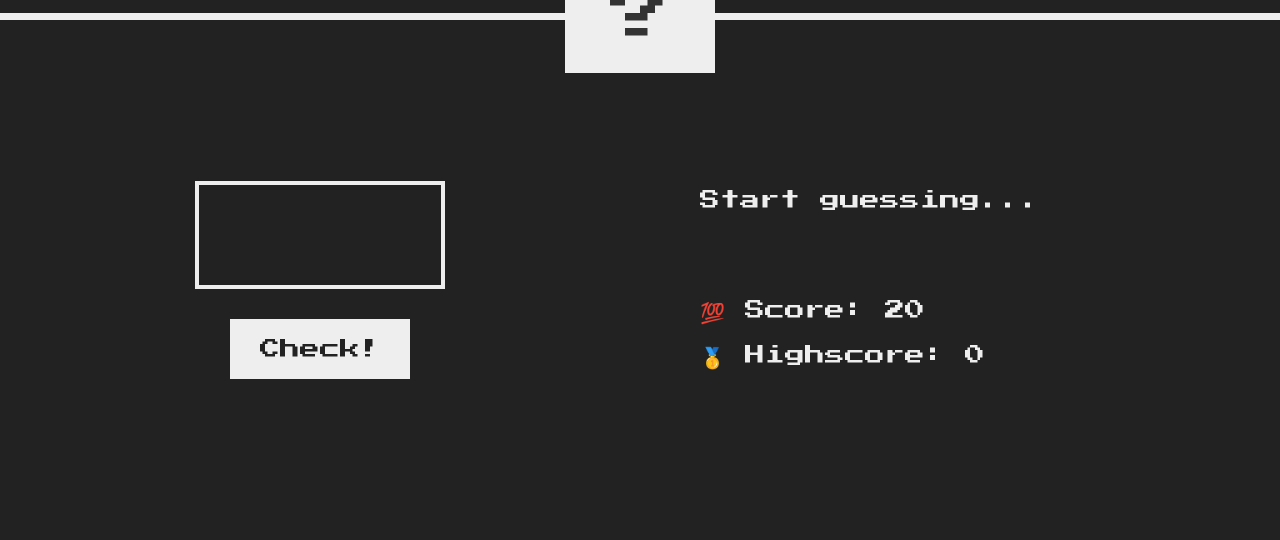
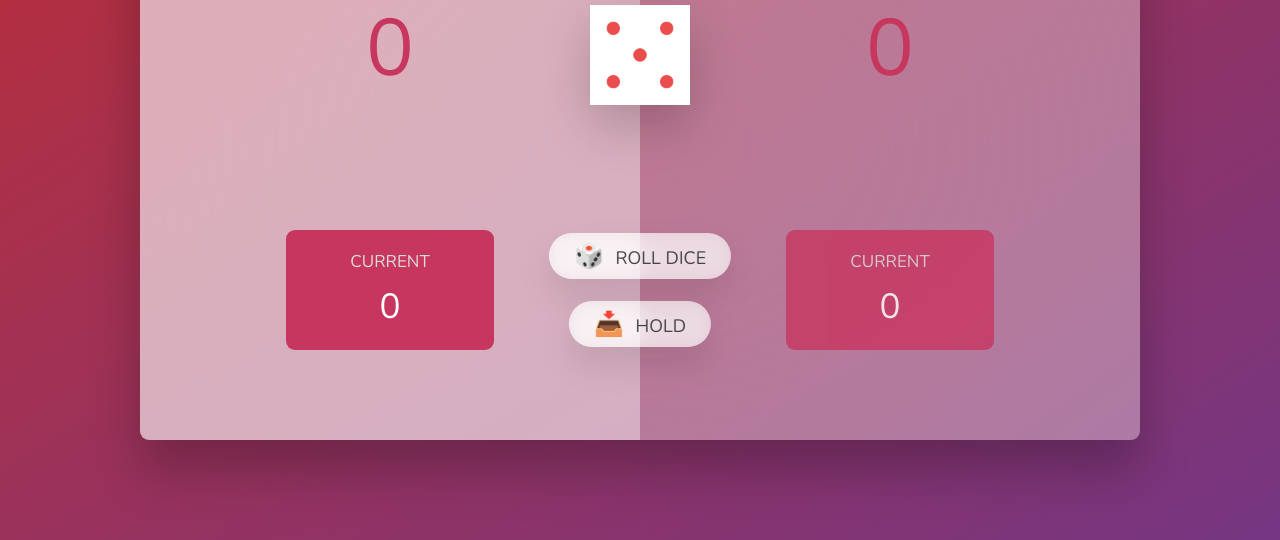
Before and after one commit to Daniel-io/webpack-boilerplate, a website built with webpack: page dist/index.html in a window 1280 px wide. Shown: the part 260-800 px from the top of the page. Built offline with nearby package versions, Linux system fonts and the light colour scheme; no server answers.

Commit message:
Add images

```diff
--- a/src/css/style.css
+++ b/src/css/style.css
@@ -1,4 +1,4 @@
-@import url('https://fonts.googleapis.com/css?family=Press+Start+2P&display=swap');
+@import url('https://fonts.googleapis.com/css2?family=Nunito&display=swap');
 
 * {
   margin: 0;
@@ -12,108 +12,172 @@ html {
 }
 
 body {
-  font-family: 'Press Start 2P', sans-serif;
-  color: #eee;
-  background-color: #222;
-  /* background-color: #60b347; */
+  font-family: 'Nunito', sans-serif;
+  font-weight: 400;
+  height: 100vh;
+  color: #333;
+  background-image: linear-gradient(to top left, #753682 0%, #bf2e34 100%);
+  display: flex;
+  align-items: center;
+  justify-content: center;
 }
 
 /* LAYOUT */
-header {
+main {
   position: relative;
-  height: 35vh;
-  border-bottom: 7px solid #eee;
+  width: 100rem;
+  height: 60rem;
+  background-color: rgba(255, 255, 255, 0.35);
+  backdrop-filter: blur(200px);
+  filter: blur();
+  box-shadow: 0 3rem 5rem rgba(0, 0, 0, 0.25);
+  border-radius: 9px;
+  overflow: hidden;
+  display: flex;
 }
 
-main {
-  height: 65vh;
-  color: #eee;
-  display: flex;
-  align-items: center;
-  justify-content: space-around;
-}
-
-.left {
-  width: 52rem;
+.player {
+  flex: 50%;
+  padding: 9rem;
   display: flex;
   flex-direction: column;
   align-items: center;
+  transition: all 0.75s;
 }
 
-.right {
-  width: 52rem;
-  font-size: 2rem;
+/* ELEMENTS */
+.name {
+  position: relative;
+  font-size: 4rem;
+  text-transform: uppercase;
+  letter-spacing: 1px;
+  word-spacing: 2px;
+  font-weight: 300;
+  margin-bottom: 1rem;
 }
 
-/* ELEMENTS STYLE */
-h1 {
-  font-size: 4rem;
-  text-align: center;
-  position: absolute;
-  width: 100%;
-  top: 52%;
-  left: 50%;
-  transform: translate(-50%, -50%);
+.score {
+  font-size: 8rem;
+  font-weight: 300;
+  color: #c7365f;
+  margin-bottom: auto;
 }
 
-.number {
-  background: #eee;
-  color: #333;
-  font-size: 6rem;
-  width: 15rem;
-  padding: 3rem 0rem;
-  text-align: center;
-  position: absolute;
-  bottom: 0;
-  left: 50%;
-  transform: translate(-50%, 50%);
+.player--active {
+  background-color: rgba(255, 255, 255, 0.4);
+}
+.player--active .name {
+  font-weight: 700;
+}
+.player--active .score {
+  font-weight: 400;
 }
 
-.between {
-  font-size: 1.4rem;
-  position: absolute;
-  top: 2rem;
-  right: 2rem;
+.player--active .current {
+  opacity: 1;
 }
 
-.again {
-  position: absolute;
-  top: 2rem;
-  left: 2rem;
+.current {
+  background-color: #c7365f;
+  opacity: 0.8;
+  border-radius: 9px;
+  color: #fff;
+  width: 65%;
+  padding: 2rem;
+  text-align: center;
+  transition: all 0.75s;
 }
 
-.guess {
-  background: none;
-  border: 4px solid #eee;
-  font-family: inherit;
-  color: inherit;
-  font-size: 5rem;
-  padding: 2.5rem;
-  width: 25rem;
-  text-align: center;
-  display: block;
-  margin-bottom: 3rem;
+.current-label {
+  text-transform: uppercase;
+  margin-bottom: 1rem;
+  font-size: 1.7rem;
+  color: #ddd;
 }
 
-.btn {
-  border: none;
-  background-color: #eee;
-  color: #222;
-  font-size: 2rem;
-  font-family: inherit;
-  padding: 2rem 3rem;
-  cursor: pointer;
+.current-score {
+  font-size: 3.5rem;
 }
 
-.btn:hover {
-  background-color: #ccc;
+/* ABSOLUTE POSITIONED ELEMENTS */
+.btn {
+  position: absolute;
+  left: 50%;
+  transform: translateX(-50%);
+  color: #444;
+  background: none;
+  border: none;
+  font-family: inherit;
+  font-size: 1.8rem;
+  text-transform: uppercase;
+  cursor: pointer;
+  font-weight: 400;
+  transition: all 0.2s;
+
+  background-color: white;
+  background-color: rgba(255, 255, 255, 0.6);
+  backdrop-filter: blur(10px);
+
+  padding: 0.7rem 2.5rem;
+  border-radius: 50rem;
+  box-shadow: 0 1.75rem 3.5rem rgba(0, 0, 0, 0.1);
 }
 
-.message {
-  margin-bottom: 8rem;
-  height: 3rem;
+.btn::first-letter {
+  font-size: 2.4rem;
+  display: inline-block;
+  margin-right: 0.7rem;
 }
 
-.label-score {
-  margin-bottom: 2rem;
+.btn--new {
+  top: 4rem;
 }
+.btn--roll {
+  top: 39.3rem;
+}
+.btn--hold {
+  top: 46.1rem;
+}
+
+.btn:active {
+  transform: translate(-50%, 3px);
+  box-shadow: 0 1rem 2rem rgba(0, 0, 0, 0.15);
+}
+
+.btn:focus {
+  outline: none;
+}
+
+.dice {
+  position: absolute;
+  left: 50%;
+  top: 16.5rem;
+  transform: translateX(-50%);
+  height: 10rem;
+  box-shadow: 0 2rem 5rem rgba(0, 0, 0, 0.2);
+}
+
+.spin-dice {
+  animation-name: spin;
+  animation-duration: 1s;
+  animation-timing-function: linear;
+  animation-iteration-count: .1s;
+}
+
+@keyframes spin {
+  from {
+    transform: translateX(-50%) rotate(0deg);
+  }
+  to {
+    transform: translateX(-50%) rotate(360deg);
+  }
+}
+
+.player--winner {
+  background-color: #2f2f2f;
+}
+
+.player--winner .name {
+  font-weight: 700;
+  color: #c7365f;
+}
```
Also changed, not shown: dist/index.html, dist/public/img/dice-1.png (added), dist/public/img/dice-2.png (added), dist/public/img/dice-3.png (added), dist/public/img/dice-4.png (added), dist/public/img/dice-5.png (added), dist/public/img/dice-6.png (added).
